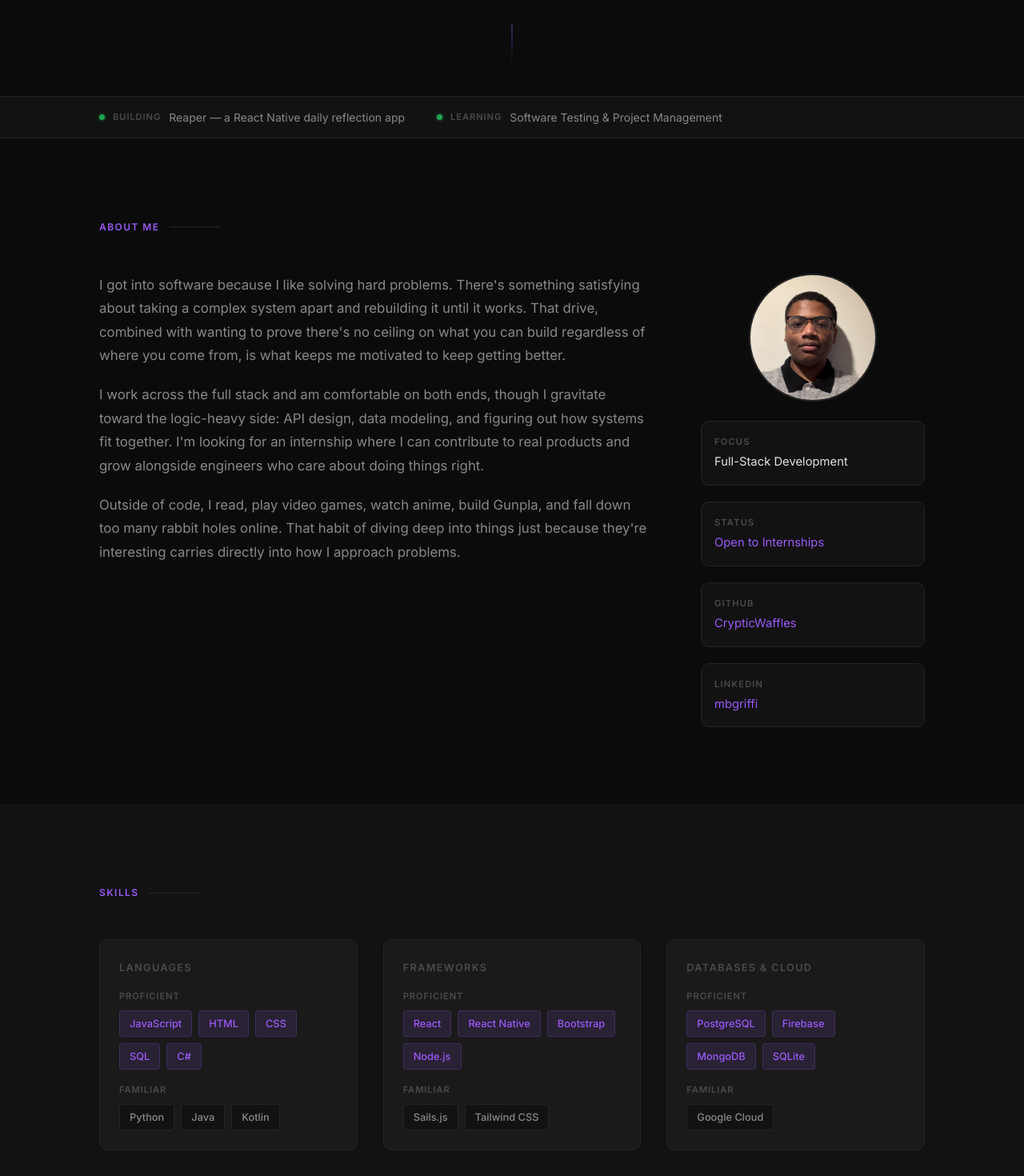
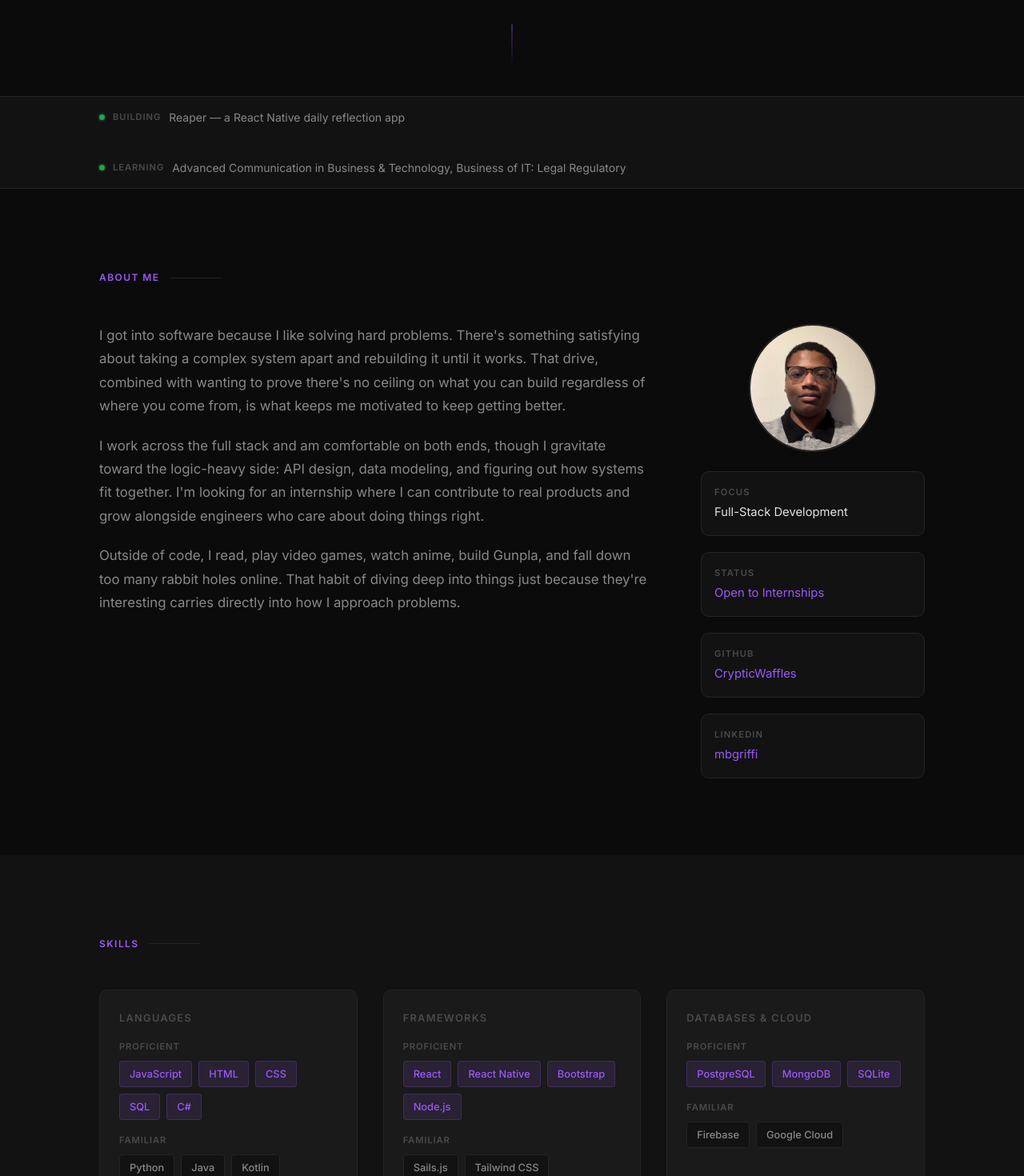
Before and after one commit to CrypticWaffles/Portfolio, a React (Vite) app: page / in a window 1280 px wide. Shown: the part 680-2150 px from the top of the page at 80% size. Built offline with nearby package versions, Linux system fonts and the light colour scheme.

Commit message:
Update data.js

```diff
--- a/src/data.js
+++ b/src/data.js
@@ -62,8 +62,8 @@ export const skills = {
     familiar: ["Sails.js", "Tailwind CSS"],
   },
   "Databases & Cloud": {
-    proficient: ["PostgreSQL", "Firebase", "MongoDB", "SQLite"],
-    familiar: ["Google Cloud"],
+    proficient: ["PostgreSQL", "MongoDB", "SQLite"],
+    familiar: ["Firebase", "Google Cloud"],
   },
   Tools: {
     proficient: ["Git", "GitHub", "Expo", "VS Code", "SSMS"],
@@ -74,7 +74,7 @@ export const skills = {
 export const current = {
   building: "Reaper — a React Native daily reflection app",
   buildingLink: "#projects",
-  learning: "Software Testing & Project Management",
+  learning: "Advanced Communication in Business & Technology, Business of IT: Legal Regulatory",
 };
 
 export const education = [
@@ -82,7 +82,7 @@ export const education = [
     school: "Bellevue College",
     degree: "Bachelor of Applied Science in Software Development",
     dates: "Expected December 2026",
-    notes: "GPA: 3.7 · Relevant coursework: Data Structures & Algorithms, Application Architecture, Advanced Web Development, Information Security Essentials, Advanced Data Access Techniques",
+    notes: "GPA: 3.7 · Relevant coursework: Data Structures & Algorithms, Application Architecture, Advanced Web Development, Information Security Essentials, Advanced Data Access Techniques, Software Testing, Project Management",
   },
   {
     school: "Bellevue College",
```
